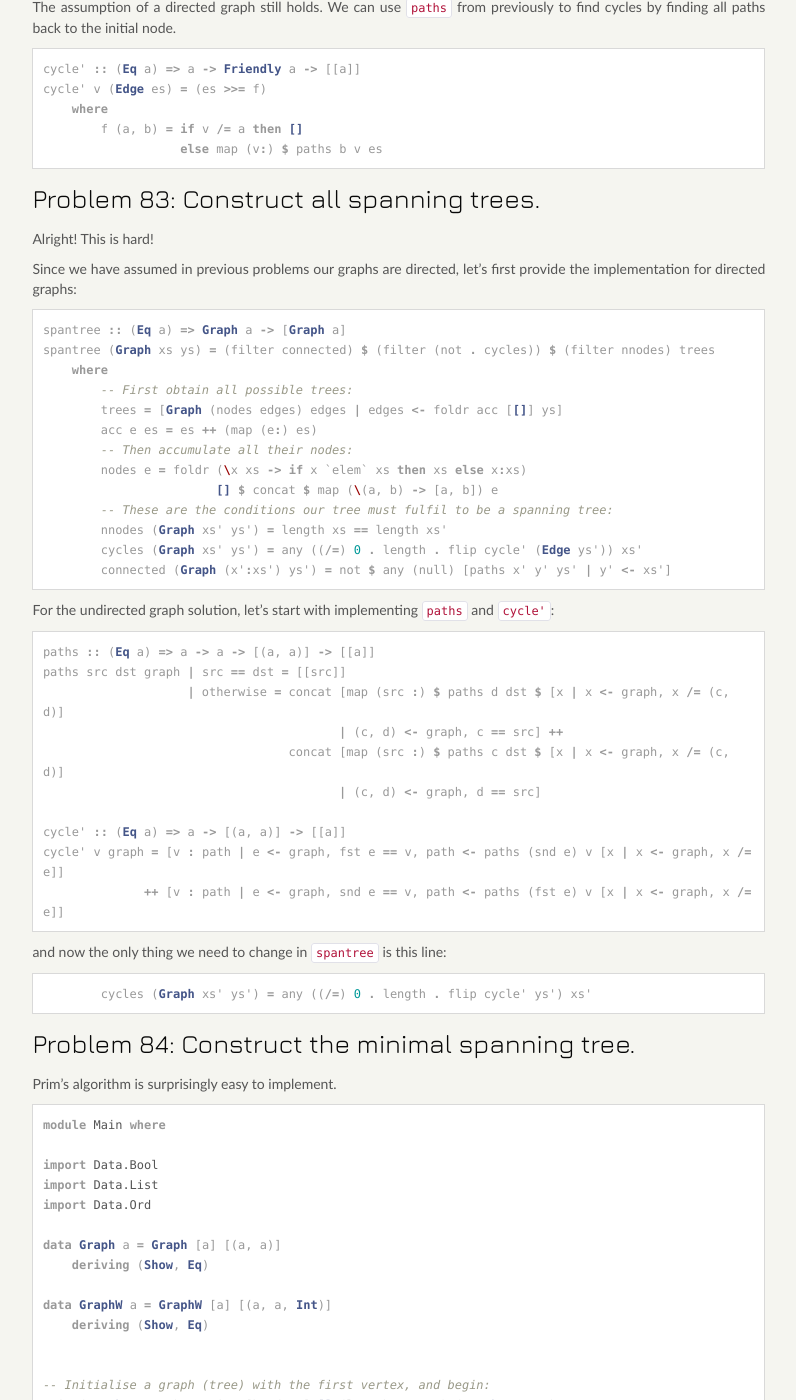
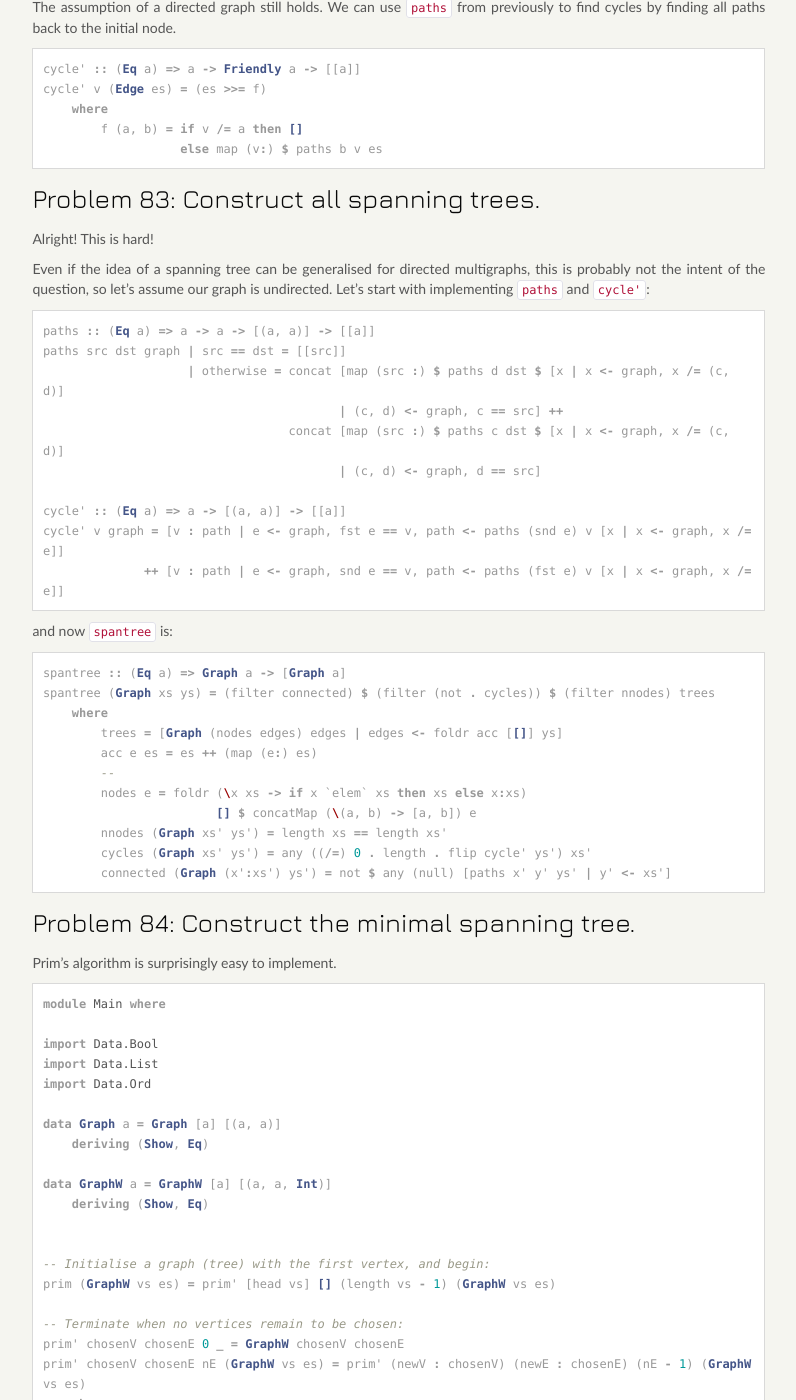
Before and after one commit to mfukar/mfukar.github.com, a Jekyll site: the page built from _posts/2015-09-15-haskellxii.md, in a window 1280 px wide and 1400 px high, scrolled down 576 px. Shown: the whole window, without its empty margins (77-873 px from the left). Built offline with Jekyll 4.4.1, drawn with Linux system fonts in a browser that asks for light colours; some web fonts are replaced; Markdown is read by kramdown in place of the engine named in the settings; comment, search, counter and statistics services are not loaded.

Commit message:
P83 solution is wrong for directed graphs

````diff
--- a/_posts/2015-09-15-haskellxii.md
+++ b/_posts/2015-09-15-haskellxii.md
@@ -45,26 +45,9 @@ cycle' v (Edge es) = (es >>= f)
 
 Alright! This is hard!
 
-Since we have assumed in previous problems our graphs are directed, let's first provide
-the implementation for directed graphs:
-
-```haskell
-spantree :: (Eq a) => Graph a -> [Graph a]
-spantree (Graph xs ys) = (filter connected) $ (filter (not . cycles)) $ (filter nnodes) trees
-    where
-        -- First obtain all possible trees:
-        trees = [Graph (nodes edges) edges | edges <- foldr acc [[]] ys]
-        acc e es = es ++ (map (e:) es)
-        -- Then accumulate all their nodes:
-        nodes e = foldr (\x xs -> if x `elem` xs then xs else x:xs)
-                        [] $ concat $ map (\(a, b) -> [a, b]) e
-        -- These are the conditions our tree must fulfil to be a spanning tree:
-        nnodes (Graph xs' ys') = length xs == length xs'
-        cycles (Graph xs' ys') = any ((/=) 0 . length . flip cycle' (Edge ys')) xs'
-        connected (Graph (x':xs') ys') = not $ any (null) [paths x' y' ys' | y' <- xs']
-```
-
-For the undirected graph solution, let's start with implementing `paths` and `cycle'`:
+Even if the idea of a spanning tree can be generalised for directed multigraphs, this is
+probably not the intent of the question, so let's assume our graph is undirected. Let's
+start with implementing `paths` and `cycle'`:
 
 ```haskell
 paths :: (Eq a) => a -> a -> [(a, a)] -> [[a]]
@@ -79,10 +62,20 @@ cycle' v graph = [v : path | e <- graph, fst e == v, path <- paths (snd e) v [x
               ++ [v : path | e <- graph, snd e == v, path <- paths (fst e) v [x | x <- graph, x /= e]]
 ```
 
-and now the only thing we need to change in `spantree` is this line:
+and now `spantree` is:
 
 ```haskell
+spantree :: (Eq a) => Graph a -> [Graph a]
+spantree (Graph xs ys) = (filter connected) $ (filter (not . cycles)) $ (filter nnodes) trees
+    where
+        trees = [Graph (nodes edges) edges | edges <- foldr acc [[]] ys]
+        acc e es = es ++ (map (e:) es)
+        --
+        nodes e = foldr (\x xs -> if x `elem` xs then xs else x:xs)
+                        [] $ concatMap (\(a, b) -> [a, b]) e
+        nnodes (Graph xs' ys') = length xs == length xs'
         cycles (Graph xs' ys') = any ((/=) 0 . length . flip cycle' ys') xs'
+        connected (Graph (x':xs') ys') = not $ any (null) [paths x' y' ys' | y' <- xs']
 ```
 
 ### Problem 84: Construct the minimal spanning tree.
````
